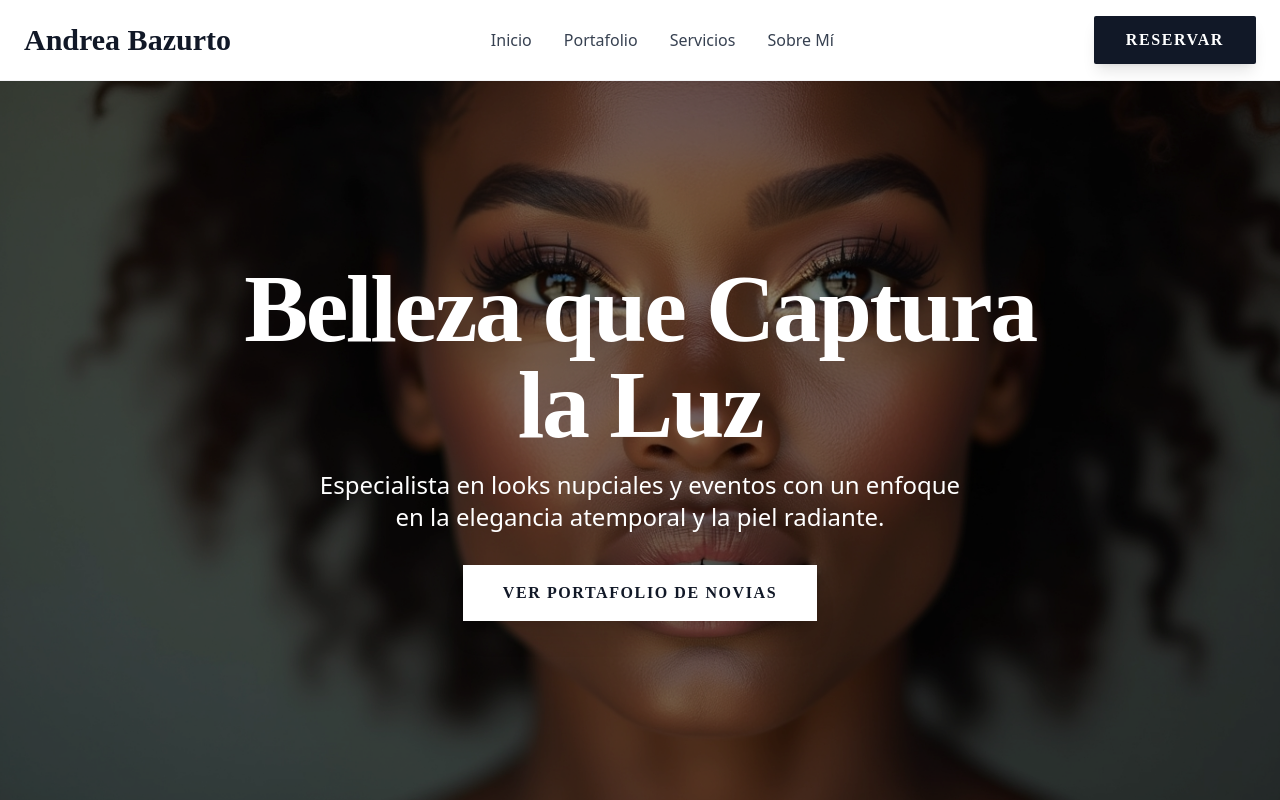
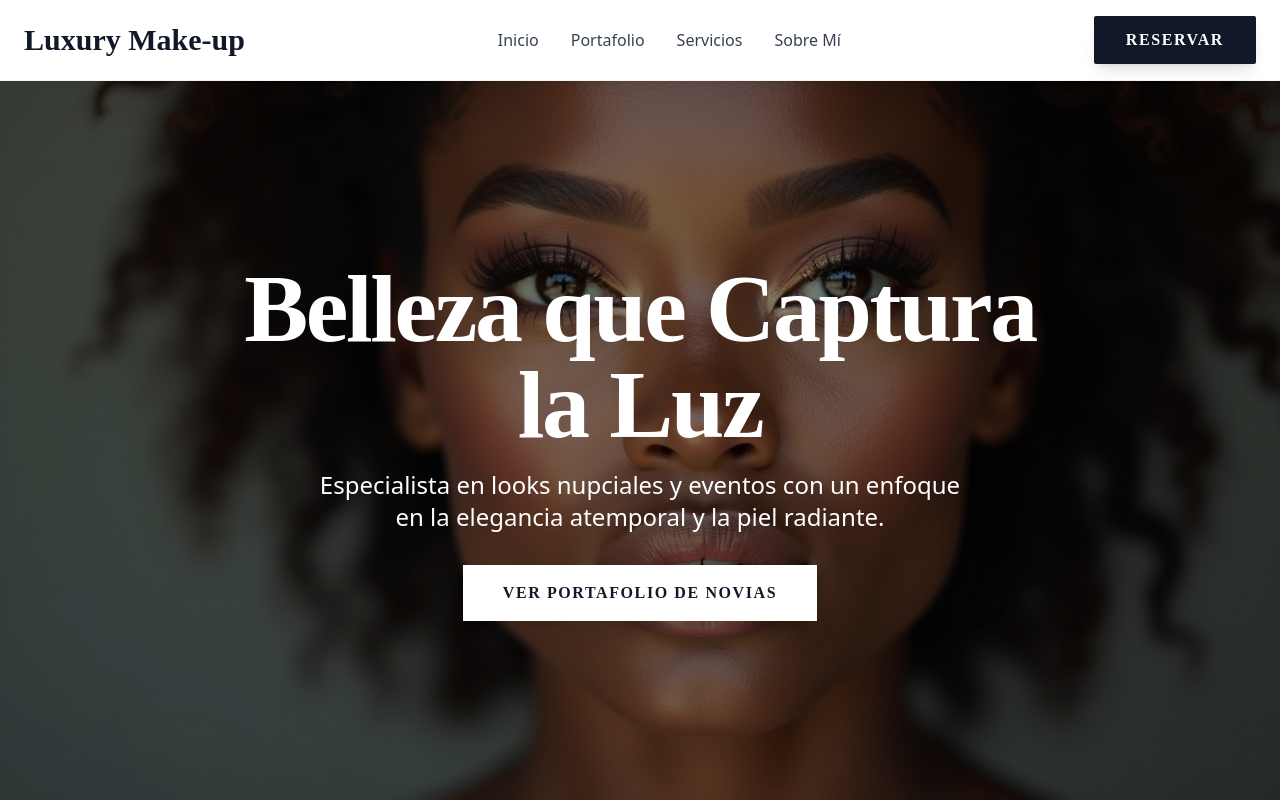
Before and after one commit to monchiviri27/maquillaje-portfolio, an Astro site: page / in a window 1280 px wide. Shown: the top 800 px of the page. Built offline with nearby package versions, Linux system fonts and the light colour scheme; Astro itself is replaced by a stand-in of ours; a web font is replaced by a local one.

Commit message:
acutalización de marca

```diff
--- a/src/components/Footer.astro
+++ b/src/components/Footer.astro
@@ -35,7 +35,7 @@ const currentYear = new Date().getFullYear();
         <div class="grid grid-cols-2 md:grid-cols-4 lg:grid-cols-5 gap-y-10 gap-x-8 border-b border-gray-700 pb-12">
 
             <div class="col-span-2 lg:col-span-2">
-                <h3 class="title-font text-3xl font-extrabold mb-4 text-pink-600">Andrea Bazurto</h3>
+                <h3 class="title-font text-3xl font-extrabold mb-4 text-pink-600">Luxury Make-up</h3>
                 <p class="text-base text-gray-400 leading-relaxed max-w-sm">
                     Elegancia atemporal y piel radiante. Especialista en maquillaje nupcial y eventos de lujo.
                 </p>
--- a/src/components/Header.astro
+++ b/src/components/Header.astro
@@ -22,7 +22,7 @@ const cta = {
     <div class="max-w-7xl mx-auto px-6 py-4 flex items-center justify-between">
 
         <a href="/" class="text-3xl font-bold title-font text-gray-900 hover:text-pink-600 transition-colors duration-300" transition:persist>
-            Andrea Bazurto
+            Luxury Make-up
         </a>
 
         <nav class="hidden lg:flex items-center space-x-8">
```
